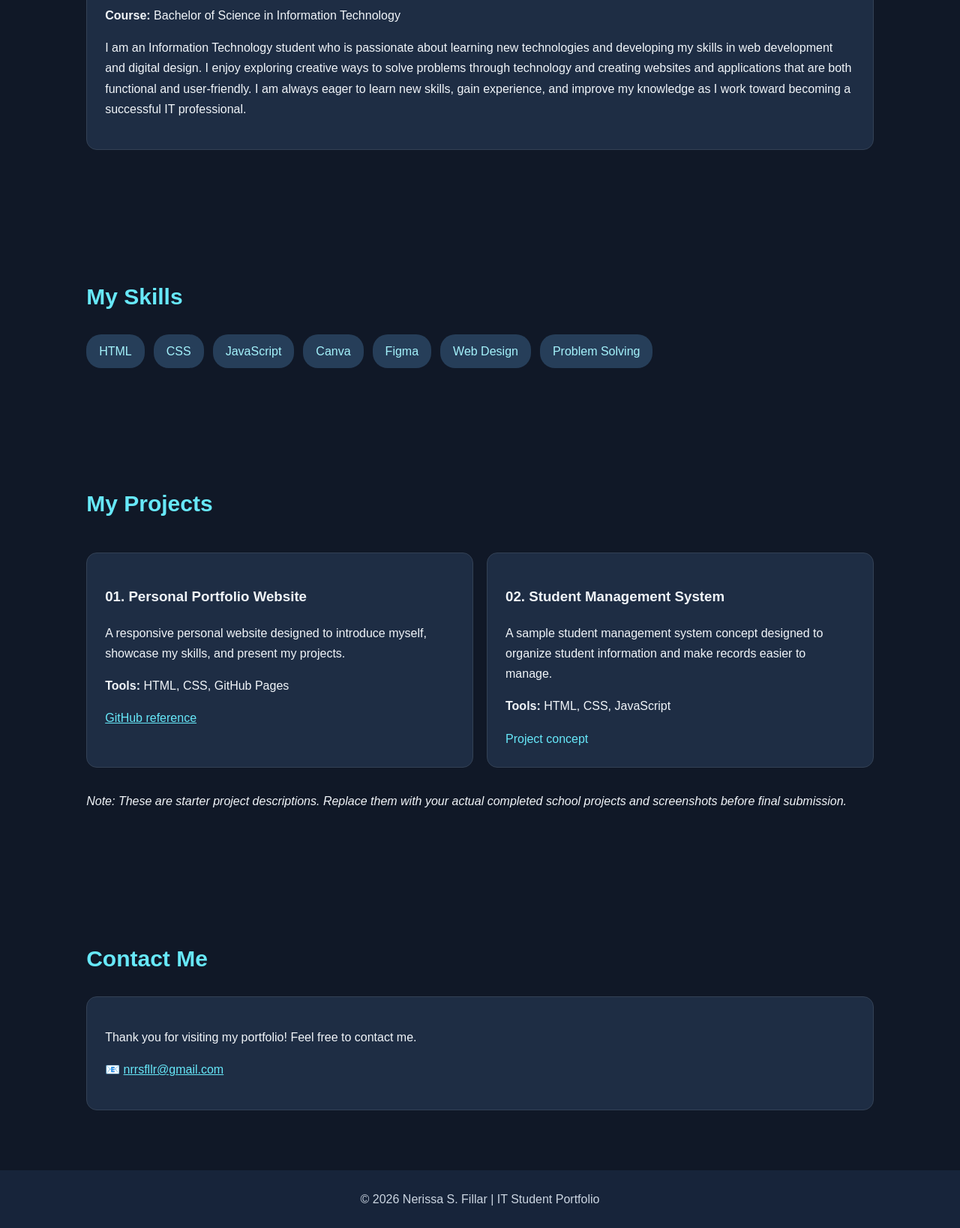
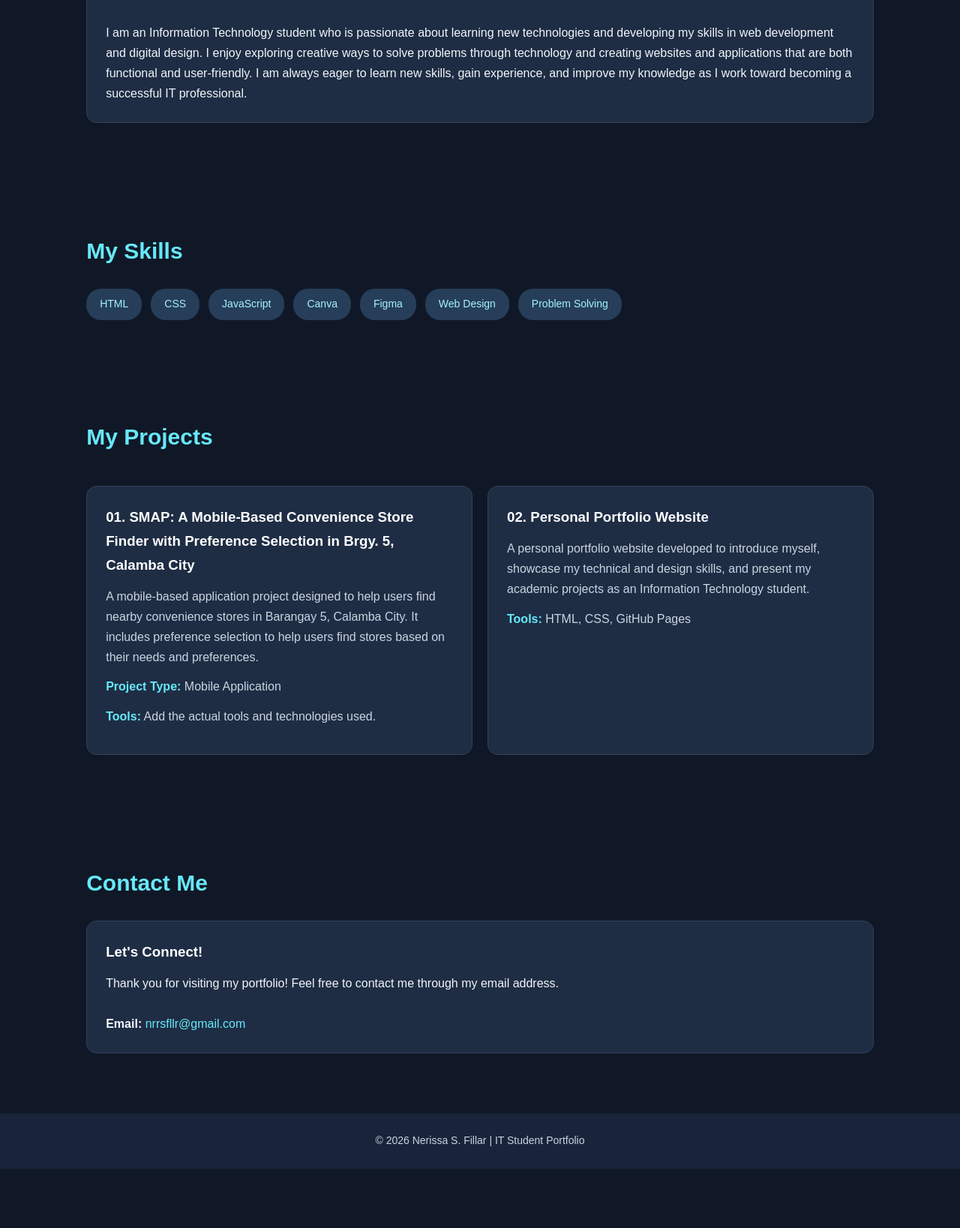
Before and after one commit to nrssfllr/nerissa-portfolio, a plain HTML site: page index.html in a window 1280 px wide. Shown: the part 737-2375 px from the top of the page at 75% size. After the commit the page ends 2296 px from the top, so only its background shows below. Drawn offline with Linux system fonts and the light colour scheme.

Commit message:
Update index.html

```diff
--- a/index.html
+++ b/index.html
@@ -5,15 +5,22 @@
     <meta charset="UTF-8">
     <meta name="viewport" content="width=device-width, initial-scale=1.0">
     <title>Nerissa S. Fillar | IT Portfolio</title>
+
     <style>
-* { box-sizing: border-box; scroll-behavior: smooth; }
+        * {
+            margin: 0;
+            padding: 0;
+            box-sizing: border-box;
+            scroll-behavior: smooth;
+        }
+
         body {
-  margin: 0;
             font-family: Arial, sans-serif;
             background: #101827;
             color: #f1f5f9;
             line-height: 1.7;
         }
+
         header {
             padding: 22px 8%;
             display: flex;
@@ -22,52 +29,156 @@ header {
             background: #17243a;
             flex-wrap: wrap;
         }
-.logo { color: #67e8f9; font-weight: bold; font-size: 21px; }
+
+        .logo {
+            color: #67e8f9;
+            font-weight: bold;
+            font-size: 22px;
+        }
+
         nav a {
             color: white;
             text-decoration: none;
-  margin: 0 9px;
+            margin: 0 10px;
             font-size: 14px;
+            transition: 0.3s;
         }
-nav a:hover { color: #67e8f9; }
-section { padding: 65px 9%; }
-.hero { min-height: 370px; display: flex; flex-direction: column; justify-content: center; }
-.hero h1 { font-size: clamp(35px, 7vw, 58px); margin: 10px 0; }
-.accent { color: #67e8f9; }
-.tag { color: #67e8f9; letter-spacing: 3px; }
-h2 { color: #67e8f9; font-size: 30px; }
+
+        nav a:hover {
+            color: #67e8f9;
+        }
+
+        section {
+            padding: 65px 9%;
+        }
+
+        .hero {
+            min-height: 420px;
+            display: flex;
+            flex-direction: column;
+            justify-content: center;
+        }
+
+        .hero h1 {
+            font-size: clamp(35px, 7vw, 58px);
+            margin: 12px 0;
+        }
+
+        .accent {
+            color: #67e8f9;
+        }
+
+        .tag {
+            color: #67e8f9;
+            letter-spacing: 3px;
+            font-size: 13px;
+        }
+
+        h2 {
+            color: #67e8f9;
+            font-size: 30px;
+            margin-bottom: 25px;
+        }
+
         .card {
             background: #1e2d44;
-  padding: 24px;
+            padding: 25px;
             border-radius: 14px;
             margin: 15px 0;
             border: 1px solid #334155;
         }
-.skills { display: flex; flex-wrap: wrap; gap: 12px; }
+
+        .card h3 {
+            color: #ffffff;
+            margin-bottom: 12px;
+        }
+
+        .skills {
+            display: flex;
+            flex-wrap: wrap;
+            gap: 12px;
+        }
+
         .skill {
             background: #263e59;
             color: #a5f3fc;
-  padding: 9px 17px;
+            padding: 9px 18px;
             border-radius: 20px;
+            font-size: 14px;
         }
+
         .project-grid {
             display: grid;
-  grid-template-columns: repeat(auto-fit,minmax(230px,1fr));
-  gap: 18px;
+            grid-template-columns: repeat(auto-fit, minmax(250px, 1fr));
+            gap: 20px;
         }
-.project { min-height: 210px; }
-.project a { color: #67e8f9; }
+
+        .project {
+            min-height: 270px;
+            transition: 0.3s;
+        }
+
+        .project:hover {
+            transform: translateY(-5px);
+            border-color: #67e8f9;
+        }
+
+        .project p {
+            margin-bottom: 12px;
+            color: #cbd5e1;
+        }
+
+        .project strong {
+            color: #67e8f9;
+        }
+
+        .contact-link {
+            color: #67e8f9;
+            text-decoration: none;
+        }
+
+        .contact-link:hover {
+            text-decoration: underline;
+        }
+
         footer {
             text-align: center;
             padding: 25px;
             background: #17243a;
             color: #cbd5e1;
+            font-size: 14px;
+        }
+
+        @media (max-width: 600px) {
+            header {
+                flex-direction: column;
+                gap: 15px;
+            }
+
+            nav {
+                display: flex;
+                flex-wrap: wrap;
+                justify-content: center;
+                gap: 10px;
+            }
+
+            nav a {
+                margin: 0 4px;
+            }
+
+            section {
+                padding: 45px 7%;
+            }
         }
     </style>
 </head>
+
 <body>
+
+    <!-- NAVIGATION -->
     <header>
         <div class="logo">NERISSA.</div>
+
         <nav>
             <a href="#about">About</a>
             <a href="#skills">Skills</a>
@@ -76,24 +187,53 @@ footer {
         </nav>
     </header>
 
+    <!-- HOME SECTION -->
     <section class="hero">
         <div class="tag">WELCOME TO MY PORTFOLIO</div>
-  <h1>Hello, I'm <span class="accent">Nerissa S. Fillar.</span></h1>
+
+        <h1>
+            Hello, I'm
+            <span class="accent">Nerissa S. Fillar.</span>
+        </h1>
+
         <h3>Aspiring IT Professional | Future Web Developer</h3>
-  <p>Learning, creating, and building my future through technology.</p>
+
+        <p>
+            Learning, creating, and building my future through technology.
+        </p>
     </section>
 
+    <!-- ABOUT SECTION -->
     <section id="about">
         <h2>About Me</h2>
+
         <div class="card">
             <h3>Nerissa S. Fillar</h3>
-    <p><strong>Course:</strong> Bachelor of Science in Information Technology</p>
-    <p>I am an Information Technology student who is passionate about learning new technologies and developing my skills in web development and digital design. I enjoy exploring creative ways to solve problems through technology and creating websites and applications that are both functional and user-friendly. I am always eager to learn new skills, gain experience, and improve my knowledge as I work toward becoming a successful IT professional.</p>
+
+            <p>
+                <strong>Course:</strong>
+                Bachelor of Science in Information Technology
+            </p>
+
+            <br>
+
+            <p>
+                I am an Information Technology student who is passionate
+                about learning new technologies and developing my skills
+                in web development and digital design. I enjoy exploring
+                creative ways to solve problems through technology and
+                creating websites and applications that are both
+                functional and user-friendly. I am always eager to learn
+                new skills, gain experience, and improve my knowledge
+                as I work toward becoming a successful IT professional.
+            </p>
         </div>
     </section>
 
+    <!-- SKILLS SECTION -->
     <section id="skills">
         <h2>My Skills</h2>
+
         <div class="skills">
             <span class="skill">HTML</span>
             <span class="skill">CSS</span>
@@ -105,35 +245,98 @@ footer {
         </div>
     </section>
 
+    <!-- PROJECTS SECTION -->
     <section id="projects">
         <h2>My Projects</h2>
+
         <div class="project-grid">
+
+            <!-- PROJECT 1 -->
             <div class="card project">
-      <h3>01. Personal Portfolio Website</h3>
-      <p>A responsive personal website designed to introduce myself, showcase my skills, and present my projects.</p>
-      <p><strong>Tools:</strong> HTML, CSS, GitHub Pages</p>
-      <a href="https://github.com/" target="_blank">GitHub reference</a>
+
+                <h3>
+                    01. SMAP: A Mobile-Based Convenience Store Finder
+                    with Preference Selection in Brgy. 5, Calamba City
+                </h3>
+
+                <p>
+                    A mobile-based application project designed to help
+                    users find nearby convenience stores in Barangay 5,
+                    Calamba City. It includes preference selection to
+                    help users find stores based on their needs and
+                    preferences.
+                </p>
+
+                <p>
+                    <strong>Project Type:</strong>
+                    Mobile Application
+                </p>
+
+                <p>
+                    <strong>Tools:</strong>
+                    Add the actual tools and technologies used.
+                </p>
+
             </div>
+
+            <!-- PROJECT 2 -->
             <div class="card project">
-      <h3>02. Student Management System</h3>
-      <p>A sample student management system concept designed to organize student information and make records easier to manage.</p>
-      <p><strong>Tools:</strong> HTML, CSS, JavaScript</p>
-      <span class="accent">Project concept</span>
+
+                <h3>
+                    02. Personal Portfolio Website
+                </h3>
+
+                <p>
+                    A personal portfolio website developed to introduce
+                    myself, showcase my technical and design skills,
+                    and present my academic projects as an
+                    Information Technology student.
+                </p>
+
+                <p>
+                    <strong>Tools:</strong>
+                    HTML, CSS, GitHub Pages
+                </p>
+
             </div>
-  </div>
-  <p><em>Note: These are starter project descriptions. Replace them with your actual completed school projects and screenshots before final submission.</em></p>
-</section>
 
-<section id="contact">
-  <h2>Contact Me</h2>
-  <div class="card">
-    <p>Thank you for visiting my portfolio! Feel free to contact me.</p>
-    <p>📧 <a class="accent" href="mailto:nrrsfllr@gmail.com">nrrsfllr@gmail.com</a></p>
         </div>
     </section>
 
+    <!-- CONTACT SECTION -->
+    <section id="contact">
+        <h2>Contact Me</h2>
+
+        <div class="card">
+
+            <h3>Let's Connect!</h3>
+
+            <p>
+                Thank you for visiting my portfolio!
+                Feel free to contact me through my email address.
+            </p>
+
+            <br>
+
+            <p>
+                <strong>Email:</strong>
+                <a
+                    class="contact-link"
+                    href="mailto:nrrsfllr@gmail.com">
+                    nrrsfllr@gmail.com
+                </a>
+            </p>
+
+        </div>
+    </section>
+
+    <!-- FOOTER -->
     <footer>
-  © 2026 Nerissa S. Fillar | IT Student Portfolio
+        <p>
+            © 2026 Nerissa S. Fillar |
+            IT Student Portfolio
+        </p>
     </footer>
+
 </body>
 </html>
```
Lines whose indentation alone changed are shown as unchanged.
